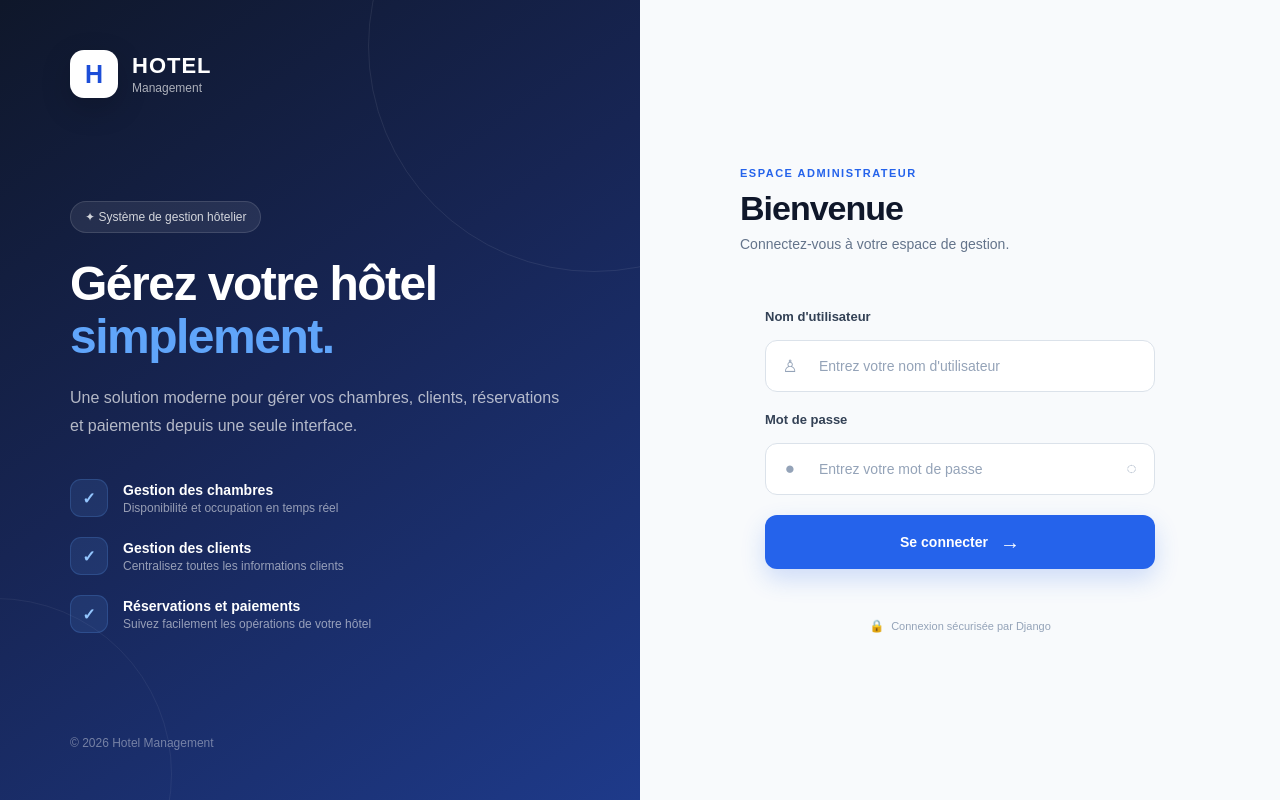
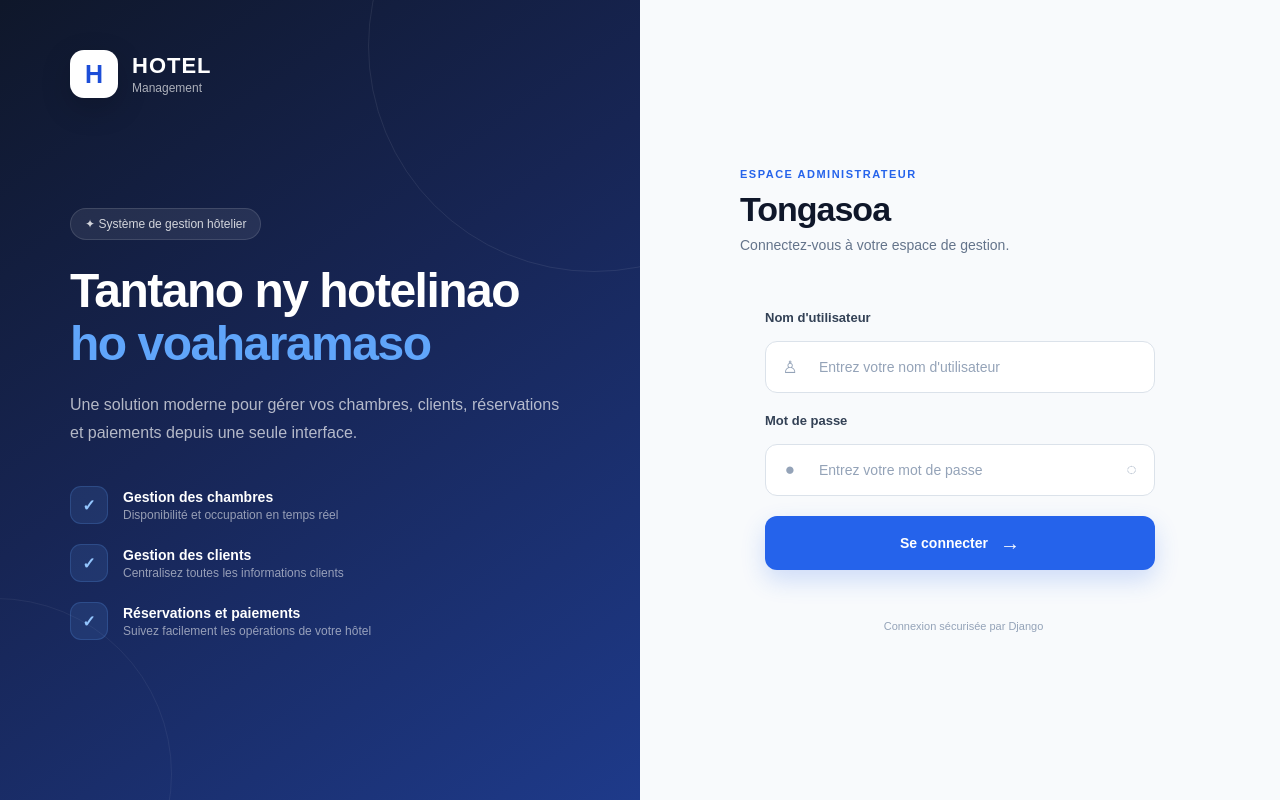
Before and after one commit to styvennmg-debug/gestion-hotel, a React app in the folder Frontend/: page / in a window 1280 px wide. Built offline with nearby package versions, Linux system fonts and the light colour scheme; the HTML template or start-up script is replaced by a standard one.

Commit message:
Ajout de Gunicorn

```diff
--- a/Frontend/src/pages/Login.jsx
+++ b/Frontend/src/pages/Login.jsx
@@ -24,7 +24,7 @@ function Login({ onLogin }) {
     setLoading(true);
 
     try {
-      const response = await fetch("/api/login/", {
+      const response = await fetch("https://gestion-hotel-1-lssj.onrender.com/api/login/", {
         method: "POST",
 
         headers: {
@@ -115,9 +115,9 @@ function Login({ onLogin }) {
           </span>
 
           <h2>
-            Gérez votre hôtel
+            Tantano ny hotelinao
             <br />
-            <span>simplement.</span>
+            <span>ho voaharamaso</span>
           </h2>
 
           <p>
@@ -194,7 +194,6 @@ function Login({ onLogin }) {
 
 
         <div className="login-footer">
-          © 2026 Hotel Management
         </div>
 
       </div>
@@ -229,7 +228,7 @@ function Login({ onLogin }) {
             </span>
 
             <h2>
-              Bienvenue
+              Tongasoa
             </h2>
 
             <p>
@@ -256,7 +255,6 @@ function Login({ onLogin }) {
           )}
 
 
-          {/* FORMULAIRE */}
 
           <form onSubmit={handleSubmit}>
 
@@ -372,7 +370,7 @@ function Login({ onLogin }) {
 
           <div className="login-security">
 
-            <span>🔒</span>
+            <span></span>
 
             <p>
               Connexion sécurisée par Django
```
